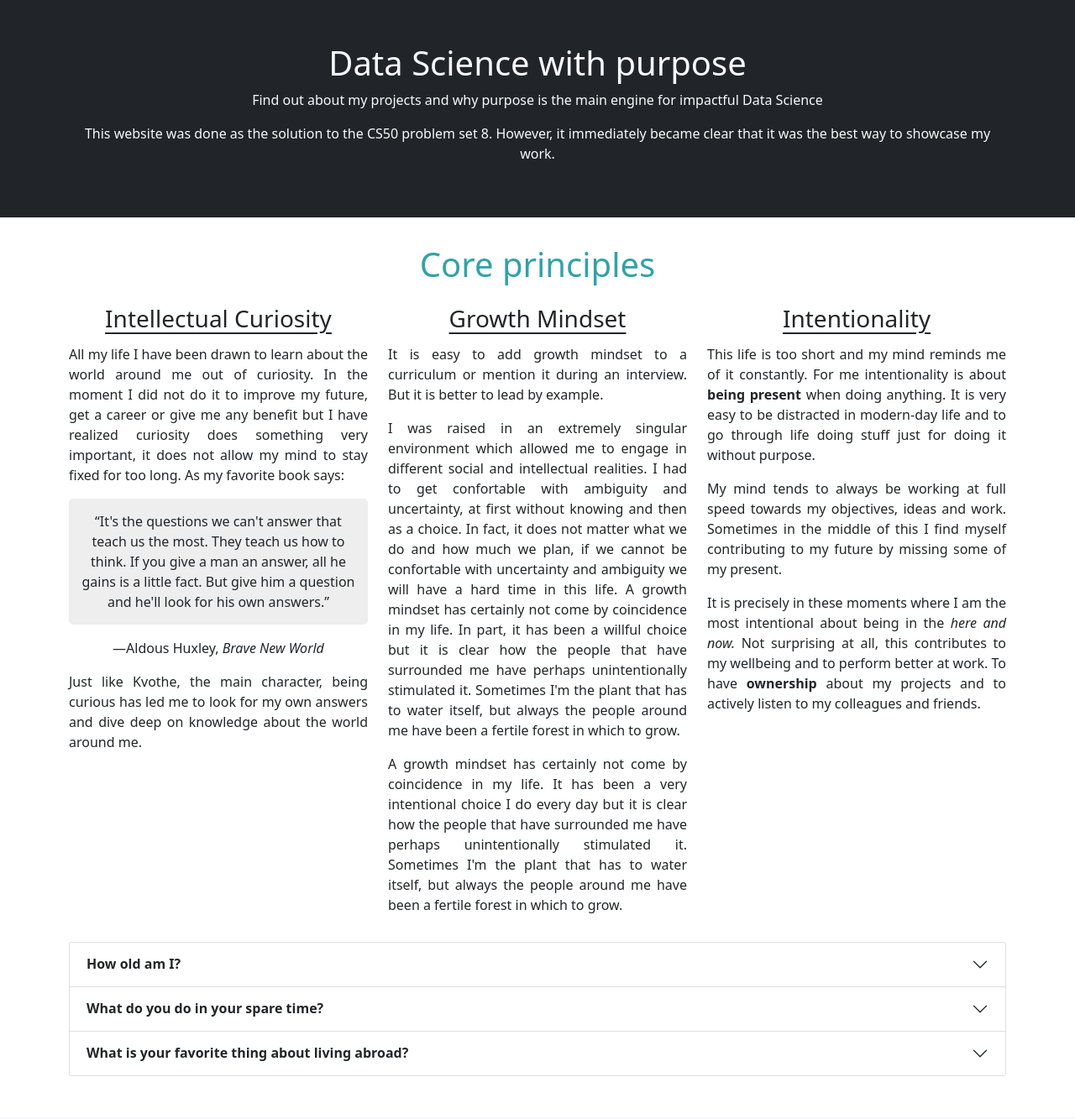
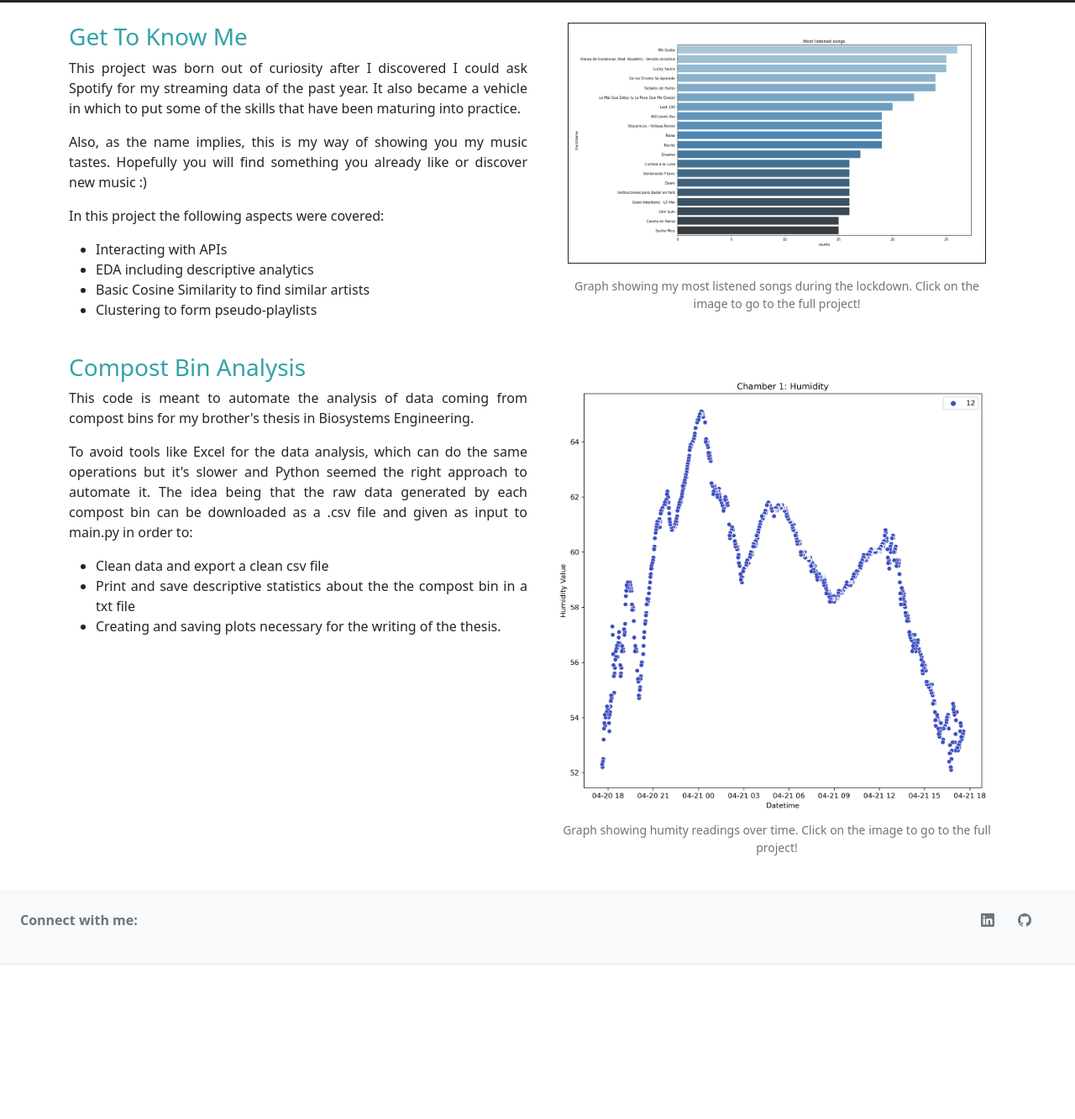
Before and after one commit to LuisMongeB/LuisMongeB.githhub.io, a plain HTML site: page pages/projects.html in a window 1280 px wide. Shown: the part 69-1402 px from the top of the page at 84% size. After the commit the page ends 1218 px from the top, so only its background shows below. Drawn offline with nearby package versions, Linux system fonts and the light colour scheme; files that its build step writes are made by us from their sources.

Commit message:
Reversed error with project.html

```diff
--- a/pages/projects.html
+++ b/pages/projects.html
@@ -4,7 +4,7 @@
     <head>
         <link href="https://cdn.jsdelivr.net/npm/bootstrap@5.0.2/dist/css/bootstrap.min.css" rel="stylesheet" integrity="sha384-EVSTQN3/azprG1Anm3QDgpJLIm9Nao0Yz1ztcQTwFspd3yD65VohhpuuCOmLASjC" crossorigin="anonymous">
         <script src="https://cdn.jsdelivr.net/npm/bootstrap@5.0.2/dist/js/bootstrap.bundle.min.js" integrity="sha384-MrcW6ZMFYlzcLA8Nl+NtUVF0sA7MsXsP1UyJoMp4YLEuNSfAP+JcXn/tWtIaxVXM" crossorigin="anonymous"></script>
-        <link href="styles.css" rel="stylesheet">
+        <link href="../styles.css" rel="stylesheet">
         <meta name="viewport" content="initial-scale=1, width=device-width">
         <title>Luis Monge</title>
         <link rel="icon" type="image/x-icon" href="/images/logo.PNG">
@@ -13,7 +13,7 @@
         <!-- Navbar-->
         <nav class="navbar navbar-expand-lg bg-dark navbar-dark py-3">
             <div class="container">
-                <a href="index.html" class="navbar-brand">Luis Monge</a>
+                <a href="../index.html" class="navbar-brand">Luis Monge</a>
 
                 <button class="navbar-toggler"
                         type="button"
@@ -39,116 +39,80 @@
             </div>
         </nav>
 
-        <!-- Showcase -->
-        <section class="top-section bg-dark text-light p-5 text-center">
+        <!-- Middle Section -->
+        <section class="projects-middle-section">
             <div class="container">
-                <div >
-                    <div>
-                        <h1>Data Science with <span class="text-warning"></span>purpose</h1>
-                        <p>Find out about my projects and why purpose is the main engine for impactful Data Science</p>
-                        <p>This website was done as the solution to the CS50 problem set 8. However, it immediately became clear that it was the best way to showcase my work. </p>
+                <div class="row row1 d-md-flex">
+                    <div class="col col1-projects py-4">
+                        <h3 class="project-titles">Get To Know Me</h3>
+                        <p>
+                            This project was born out of curiosity after I discovered I could ask Spotify for my streaming data of the past year. It also became a vehicle in which to put some of the skills that have been maturing into practice.
+                        </p>
+                        <p>
+                            Also, as the name implies, this is my way of showing you my music tastes. Hopefully you will find something you already like or discover new music :)
+                        </p>
+                        <p>
+                            In this project the following aspects were covered:
+                        </p>
+                        <ul class="project-ul">
+                            <li>Interacting with APIs</li>
+                            <li>EDA including descriptive analytics</li>
+                            <li>Basic Cosine Similarity to find similar artists</li>
+                            <li>Clustering to form pseudo-playlists</li>
+                        </ul>
+                    </div>
+                    <div class="col-lg col2-projects py-4 d-sm-flex">
+                        <figure class="figure d-lg-block px-4">
+                            <a href="https://github.com/LuisMongeB/Get-To-Know-Me" target="_blank">
+                                <img class="figure-img img-fluid border border-dark py-3 col-sm" src="../images/mostListenedSongs.PNG" alt="My most listened songs on spotify">
+                            </a>
+                            <figcaption class="figure-caption text-center py-2">Graph showing my most listened songs during the lockdown. Click on the image to go to the full project!</figcaption>
+                        </figure>
+                    </div>
+                </div>
+                <div class="row row1 d-md-flex">
+                    <div class="col col1-projects py-6">
+                        <h3 class="project-titles">Compost Bin Analysis</h3>
+                        <p>This code is meant to automate the analysis of data coming from compost bins for my brother's thesis in Biosystems Engineering.</p>
+                        <p>To avoid tools like Excel for the data analysis, which can do the same operations but it's slower and Python seemed the right approach to automate it. The idea being that the raw data generated by each compost bin can be downloaded as a .csv file and given as input to main.py in order to:</p>
+                        <ul class="project-ul">
+                            <li>Clean data and export a clean csv file</li>
+                            <li>Print and save descriptive statistics about the the compost bin in a txt file</li>
+                            <li>Creating and saving plots necessary for the writing of the thesis.</li>
+                        </ul>
+                    </div>
+                    <div class="col-lg col2-projects py-4">
+                        <figure class="figure d-sm-flex d-lg-block">
+                            <a href="https://github.com/LuisMongeB/CompostAnalysis" target="_blank">
+                                <img class="figure-img img-fluid" src="../images/example_graph.png" alt="Humidity over time">
+                            </a>
+                            <figcaption class="figure-caption text-center">Graph showing humity readings over time. Click on the image to go to the full project!</figcaption>
+                        </figure>
                     </div>
                 </div>
             </div>
         </section>
 
-        <!-- Middle section -->
-
-        <section class="middle-section">
-            <div class="container text-center">
-                <div class="row py-3">
-                    <h1 class="p-3 core-principles">Core principles</h1>
-                    <div class="col col1">
-                        <h3 class="homepage">Intellectual Curiosity</h3>
-                        <p class="text-justify intellectual-curiosity-paragraph">All my life I have been drawn to learn about the world around me out of curiosity. In the moment I did not do it to improve my future, get a career or give me any benefit but I have realized curiosity does something very important, it does not allow my mind to stay fixed for too long. As my favorite book says: </p>
-                        <figure>
-                            <blockquote cite="https://www.goodreads.com/quotes/351709-it-s-the-questions-we-can-t-answer-that-teach-us-the">
-                                <p>It's the questions we can't answer that teach us the most. They teach us how to think. If you give a man an answer, all he gains is a little fact. But give him a question and he'll look for his own answers.</p>
-                            </blockquote>
-                            <figcaption>—Aldous Huxley, <cite>Brave New World</cite></figcaption>
-                        </figure>
-                        <p class="text-justify intellectual-curiosity-paragraph">Just like Kvothe, the main character, being curious has led me to look for my own answers and dive deep on knowledge about the world around me.</p>
-                    </div>
-
-                    <div class="col col-growth-mindset">
-                        <h3 class="homepage">Growth Mindset</h3>
-                        <p class="text-justify growth-mindset-paragraph">It is easy to add growth mindset to a curriculum or mention it during an interview. But it is better to lead by example. </p>
-                        <p class="text-justify growth-mindset-paragraph">I was raised in an extremely singular environment which allowed me to engage in different social and intellectual realities. I had to get confortable with ambiguity and uncertainty, at first without knowing and then as a choice. In fact, it does not matter what we do and how much we plan, if we cannot be confortable with uncertainty and ambiguity we will have a hard time in this life. A growth mindset has certainly not come by coincidence in my life. In part, it has been a willful choice but it is clear how the people that have surrounded me have perhaps unintentionally stimulated it. Sometimes I'm the plant that has to water itself, but always the people around me have been a fertile forest in which to grow.</p>
-                        <p class="text-justify growth-mindset-paragraph">A growth mindset has certainly not come by coincidence in my life. It has been a very intentional choice I do every day but it is clear how the people that have surrounded me have perhaps unintentionally stimulated it. Sometimes I'm the plant that has to water itself, but always the people around me have been a fertile forest in which to grow.</p>
-                    </div>
-                    <div class="col col3">
-                        <h3 class="homepage">Intentionality</h3>
-                        <p class="text-justify intentionality-paragraph">This life is too short and my mind reminds me of it constantly. For me intentionality is about <strong>being present</strong> when doing anything. It is very easy to be distracted in modern-day life and to go through life doing stuff just for doing it without purpose.</p>
-                        <p class="text-justify intentionality-paragraph">My mind tends to always be working at full speed towards my objectives, ideas and work. Sometimes in the middle of this I find myself contributing to my future by missing some of my present.</p>
-                        <p class="text-justify intentionality-paragraph">It is precisely in these moments where I am the most intentional about being in the <em>here and now.</em> Not surprising at all, this contributes to my wellbeing and to perform better at work. To have <strong>ownership</strong> about my projects and to actively listen to my colleagues and friends.</p>
-                    </div>
-                </div>
-            </div>
-        </section>
-
-        <!-- Question Accordion -->
-        <div class="container pb-5">
-            <div class="accordion" id="questions">
-                <!-- First item -->
-                <div class="accordion-item">
-                <h2 class="accordion-header" id="headingOne">
-                    <button class="accordion-button collapsed" type="button" data-bs-toggle="collapse" data-bs-target="#collapseOne" aria-expanded="false" aria-controls="collapseOne">
-                    <strong>How old am I?</strong>
-                    </button>
-                </h2>
-                <div id="collapseOne" class="accordion-collapse collapse" aria-labelledby="headingOne" data-bs-parent="#questions">
-                    <div class="accordion-body">
-                    I am 24 years old. A weird hybrid between Millenial and Gen-Z. I got to have all my childhood and part of my adolescence without smartphones and social media. Until I got to highschool and some magical app called Facebook got everyone's attention :)
-                    </div>
-                </div>
-                </div>
-                <!-- Second item -->
-                <div class="accordion-item">
-                <h2 class="accordion-header" id="headingTwo">
-                    <button class="accordion-button collapsed" type="button" data-bs-toggle="collapse" data-bs-target="#collapseTwo" aria-expanded="false" aria-controls="collapseTwo">
-                    <strong>What do you do in your spare time?</strong>
-                    </button>
-                </h2>
-                <div id="collapseTwo" class="accordion-collapse collapse" aria-labelledby="headingTwo" data-bs-parent="#questions">
-                    <div class="accordion-body">
-                        You will often see me playing guitar, reading and hanging out with my friends. I code with <strong><em>Python and learn about Statistics, Machine Learning, Software Engineering </em></strong>on a regular basis.
-                    </div>
-                </div>
-                </div>
-                <div class="accordion-item">
-                <h2 class="accordion-header" id="headingThree">
-                    <button class="accordion-button collapsed" type="button" data-bs-toggle="collapse" data-bs-target="#collapseThree" aria-expanded="false" aria-controls="collapseThree">
-                        <strong>What is your favorite thing about living abroad?</strong>
-                    </button>
-                </h2>
-                <div id="collapseThree" class="accordion-collapse collapse" aria-labelledby="headingThree" data-bs-parent="#questions">
-                    <div class="accordion-body">
-                        There are way too many aspects that make living abroad great for me. For starters, living in Bologna (with its diverse and international student population) has allowed me to meet people from every corner of the planet. On a daily basis I get to speak between 3 and 4 languages as opposed to just Spanish back in Costa Rica. As for the Italy specific aspects, I absolutely love to wake up in the morning and go read at a bar with a cornetto and a cappuccino! If I can start my day like this, I have time to mentally prepare for anything that gets thrown at me.
-                    </div>
-                </div>
-                </div>
-            </div>
-        </div>
-
         <!-- Footer -->
         <!-- Reference: https://mdbootstrap.com/docs/standard/navigation/footer/-->
+        <!-- Footer -->
         <footer class="text-center text-lg-start bg-light text-muted">
             <!-- Section: Social media -->
             <div
             class="d-flex justify-content-center justify-content-lg-between p-4 border-bottom"
             >
                 <!-- Left -->
-            <div class="me-5 d-none d-lg-block">
+                <div class="me-5 d-none d-lg-block d-sm-flex">
                     <span><strong>Connect with me: </strong></span>
                 </div>
                 <!-- Left -->
                 <div class="justify-content-start d-flex bd-highlight mb-3">
-                <a href="https://www.linkedin.com/in/luis-diego-monge-bolanos/" target=”_blank class="me-4 text-reset">
+                    <a href="https://www.linkedin.com/in/luis-diego-monge-bolanos/" class="me-4 text-reset">
                         <svg xmlns="http://www.w3.org/2000/svg" width="20" height="20" fill="currentColor" class="bi bi-linkedin" viewBox="0 0 20 20">
                         <path d="M0 1.146C0 .513.526 0 1.175 0h13.65C15.474 0 16 .513 16 1.146v13.708c0 .633-.526 1.146-1.175 1.146H1.175C.526 16 0 15.487 0 14.854V1.146zm4.943 12.248V6.169H2.542v7.225h2.401zm-1.2-8.212c.837 0 1.358-.554 1.358-1.248-.015-.709-.52-1.248-1.342-1.248-.822 0-1.359.54-1.359 1.248 0 .694.521 1.248 1.327 1.248h.016zm4.908 8.212V9.359c0-.216.016-.432.08-.586.173-.431.568-.878 1.232-.878.869 0 1.216.662 1.216 1.634v3.865h2.401V9.25c0-2.22-1.184-3.252-2.764-3.252-1.274 0-1.845.7-2.165 1.193v.025h-.016a5.54 5.54 0 0 1 .016-.025V6.169h-2.4c.03.678 0 7.225 0 7.225h2.4z"/>
                         </svg>
                     </a>
-                <a href="https://github.com/LuisMongeB" target=”_blank class="me-4 text-reset">
+                    <a href="https://github.com/LuisMongeB" class="me-4 text-reset">
                         <svg xmlns="http://www.w3.org/2000/svg" width="20" height="20" fill="currentColor" class="bi bi-github " viewBox="0 0 20 20">
                             <path d="M8 0C3.58 0 0 3.58 0 8c0 3.54 2.29 6.53 5.47 7.59.4.07.55-.17.55-.38 0-.19-.01-.82-.01-1.49-2.01.37-2.53-.49-2.69-.94-.09-.23-.48-.94-.82-1.13-.28-.15-.68-.52-.01-.53.63-.01 1.08.58 1.23.82.72 1.21 1.87.87 2.33.66.07-.52.28-.87.51-1.07-1.78-.2-3.64-.89-3.64-3.95 0-.87.31-1.59.82-2.15-.08-.2-.36-1.02.08-2.12 0 0 .67-.21 2.2.82.64-.18 1.32-.27 2-.27.68 0 1.36.09 2 .27 1.53-1.04 2.2-.82 2.2-.82.44 1.1.16 1.92.08 2.12.51.56.82 1.27.82 2.15 0 3.07-1.87 3.75-3.65 3.95.29.25.54.73.54 1.48 0 1.07-.01 1.93-.01 2.2 0 .21.15.46.55.38A8.012 8.012 0 0 0 16 8c0-4.42-3.58-8-8-8z"/>
                         </svg>
```
Lines whose indentation alone changed are shown as unchanged.
